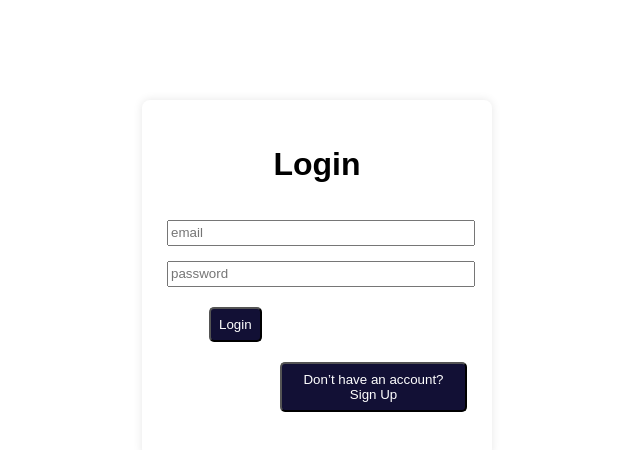
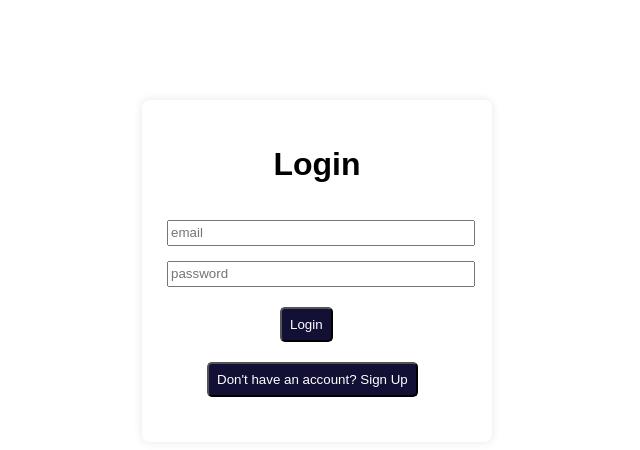
Before and after one commit to Abdulaziz5536/BMS, a React app in the folder frontend/: page / in a window 1280 px wide. Shown: the top 450 px of the page, without its empty margins (323-963 px from the left). Built offline with nearby package versions, Linux system fonts and the light colour scheme; the HTML template or start-up script is replaced by a standard one.

Commit message:
frontend

```diff
--- a/frontend/src/Login.jsx
+++ b/frontend/src/Login.jsx
@@ -56,7 +56,7 @@ export default function Login() {
   };
 
   return (
-    <div className="signup">
+    <div className="login">
       <h1>Login</h1>
 
       <input
@@ -87,7 +87,7 @@ export default function Login() {
         id="signup-button"
         onClick={() => navigate("/signup")}
       >
-        Don’t have an account? Sign Up
+        Don't have an account? Sign Up
       </button>
 
       <h2>{message}</h2>
--- a/frontend/src/Signup.jsx
+++ b/frontend/src/Signup.jsx
@@ -54,9 +54,9 @@ export default function Signup() {
       />
       <br />
 
-      <button id="signup-button" onClick={signup}>Sign Up</button>
+      <button id="signup-b" onClick={signup}>Sign Up</button>
       <br/>
-      <button id="login-button" onClick={() => navigate("/login")} >Already have an account? Login</button>
+      <button id="login-b" onClick={() => navigate("/login")} >Already have an account? Login</button>
       <h2>{message}</h2>
 
     </div>
--- a/frontend/src/style.css
+++ b/frontend/src/style.css
@@ -23,7 +23,7 @@ justify-content: center;
 }
 
 #signup-button {
-    margin-left: 113px;
+margin-left: 40px;
 margin-top: 20px;
 padding: 8px;
 background-color: #121035;
@@ -35,9 +35,49 @@ justify-content: center;
 #login-button {
 background-color: #121035;
 margin-top: 20px;
-margin-left: 42px;
+margin-left: 113px;
 color: white;
 padding: 8px;
 cursor: pointer;
 border-radius: 5px;
 }
+
+.login {
+padding: 25px;
+margin: 100px auto;
+width: 300px;
+background-color: white;
+border-radius: 8px;
+box-shadow: 0 0 10px rgba(0, 0, 0, 0.1);
+}
+
+.login h1 {
+display: flex;
+justify-content: center;
+}
+
+.login input {
+width:300px;
+height: 20px;
+margin-top: 15px;
+}
+
+#login-b {
+margin-left: 40px;
+margin-top: 20px;
+padding: 8px;
+background-color: #121035;
+color: white;
+border-radius: 5px;
+cursor: pointer;
+
+}
+#signup-b {
+background-color: #121035;
+margin-top: 20px;
+margin-left: 113px;
+color: white;
+padding: 8px;
+cursor: pointer;
+border-radius: 5px;
+}
```
Lines whose indentation alone changed are shown as unchanged.
